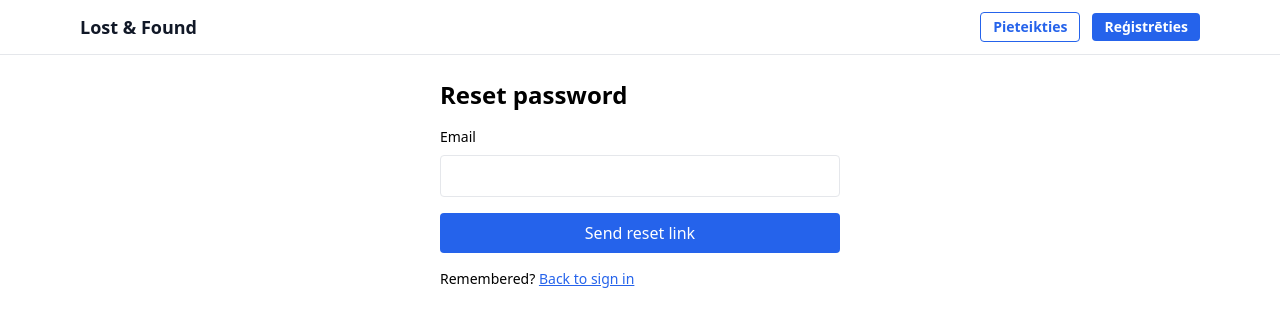
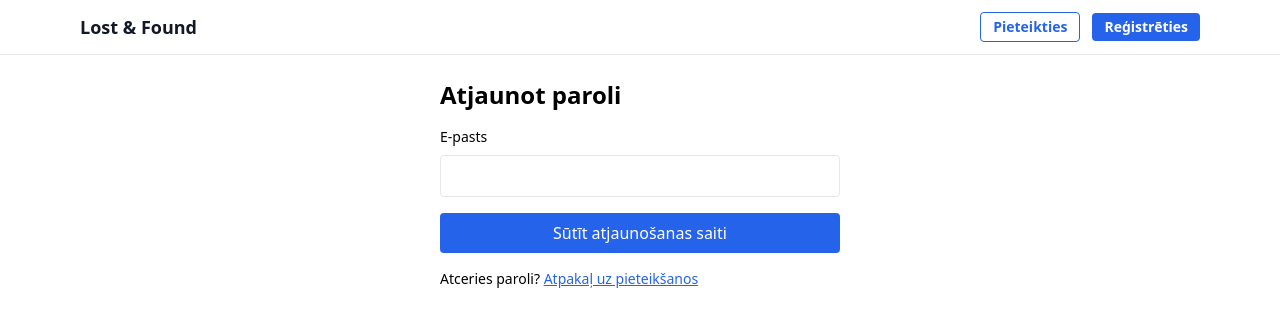
Before and after one commit to salvik21/Kursa_dards, a Next.js app: page /auth/forgot-password in a window 1280 px wide. Shown: the top 326 px of the page. Built offline with nearby package versions, Linux system fonts and the light colour scheme; no server answers.

Commit message:
Translate forgot password page to Latvian

```diff
--- a/app/(auth)/auth/forgot-password/page.tsx
+++ b/app/(auth)/auth/forgot-password/page.tsx
@@ -16,9 +16,9 @@ export default function ForgotPasswordPage() {
     setInfo(null);
     try {
       await sendResetEmail(email);
-      setInfo("Check your email for a reset link.");
+      setInfo("Pārbaudi e-pastu, lai saņemtu saiti paroles atjaunošanai.");
     } catch (err: any) {
-      setError(err?.message || "Failed to send reset email");
+      setError(err?.message || "Neizdevās nosūtīt paroles atjaunošanas e-pastu");
     } finally {
       setLoading(false);
     }
@@ -26,10 +26,10 @@ export default function ForgotPasswordPage() {
 
   return (
     <div className="mx-auto max-w-md p-6">
-      <h1 className="text-2xl font-semibold mb-4">Reset password</h1>
+      <h1 className="text-2xl font-semibold mb-4">Atjaunot paroli</h1>
       <form onSubmit={onSubmit} className="space-y-4">
         <div className="space-y-2">
-          <label className="block text-sm font-medium">Email</label>
+          <label className="block text-sm font-medium">E-pasts</label>
           <input
             type="email"
             value={email}
@@ -45,13 +45,13 @@ export default function ForgotPasswordPage() {
           disabled={loading}
           className="w-full rounded bg-blue-600 px-4 py-2 text-white disabled:opacity-50"
         >
-          {loading ? "Sending..." : "Send reset link"}
+          {loading ? "Sūtam..." : "Sūtīt atjaunošanas saiti"}
         </button>
       </form>
       <p className="mt-4 text-sm">
-        Remembered?{" "}
+        Atceries paroli?{" "}
         <a href="/auth/sign-in" className="text-blue-600 underline">
-          Back to sign in
+          Atpakaļ uz pieteikšanos
         </a>
       </p>
     </div>
```
